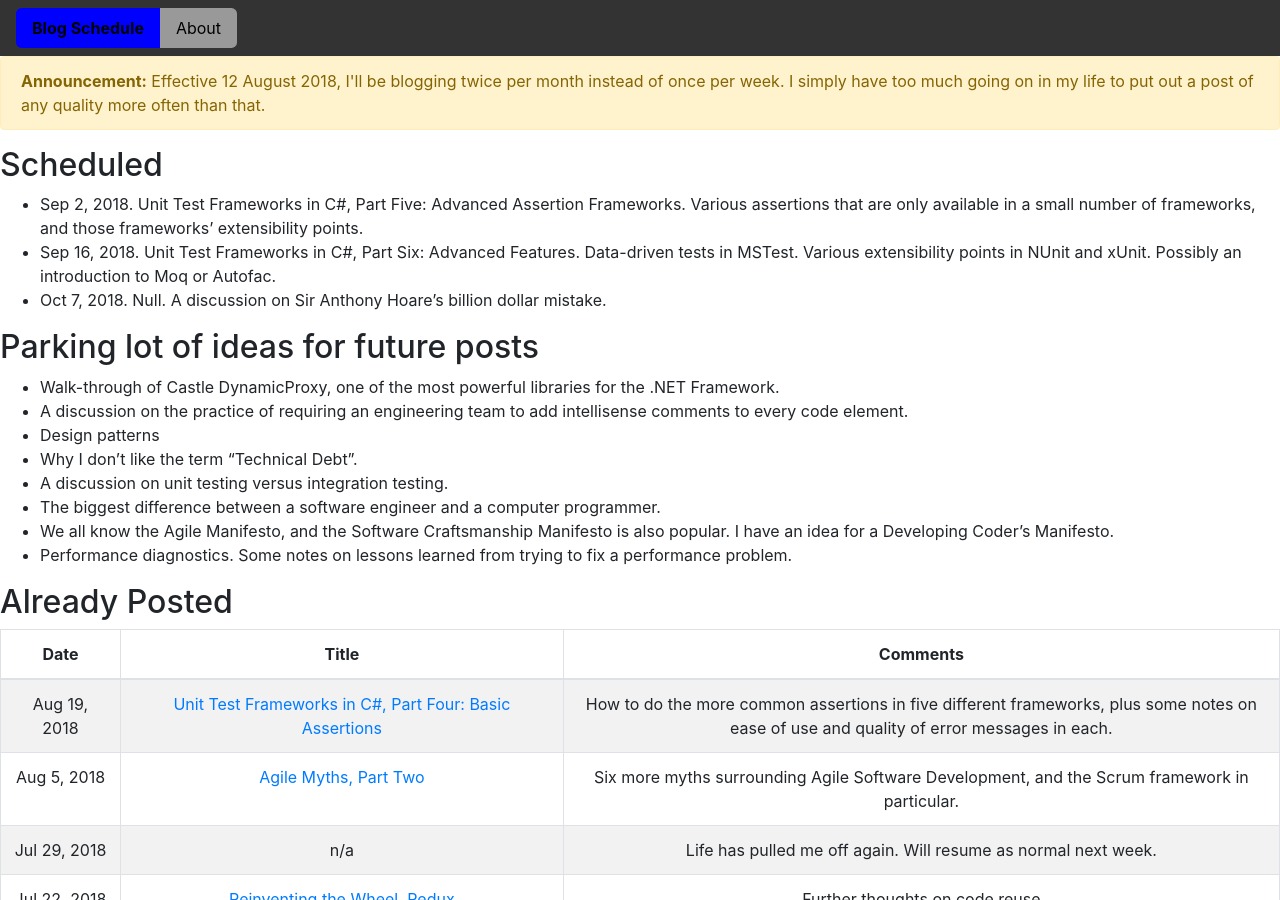
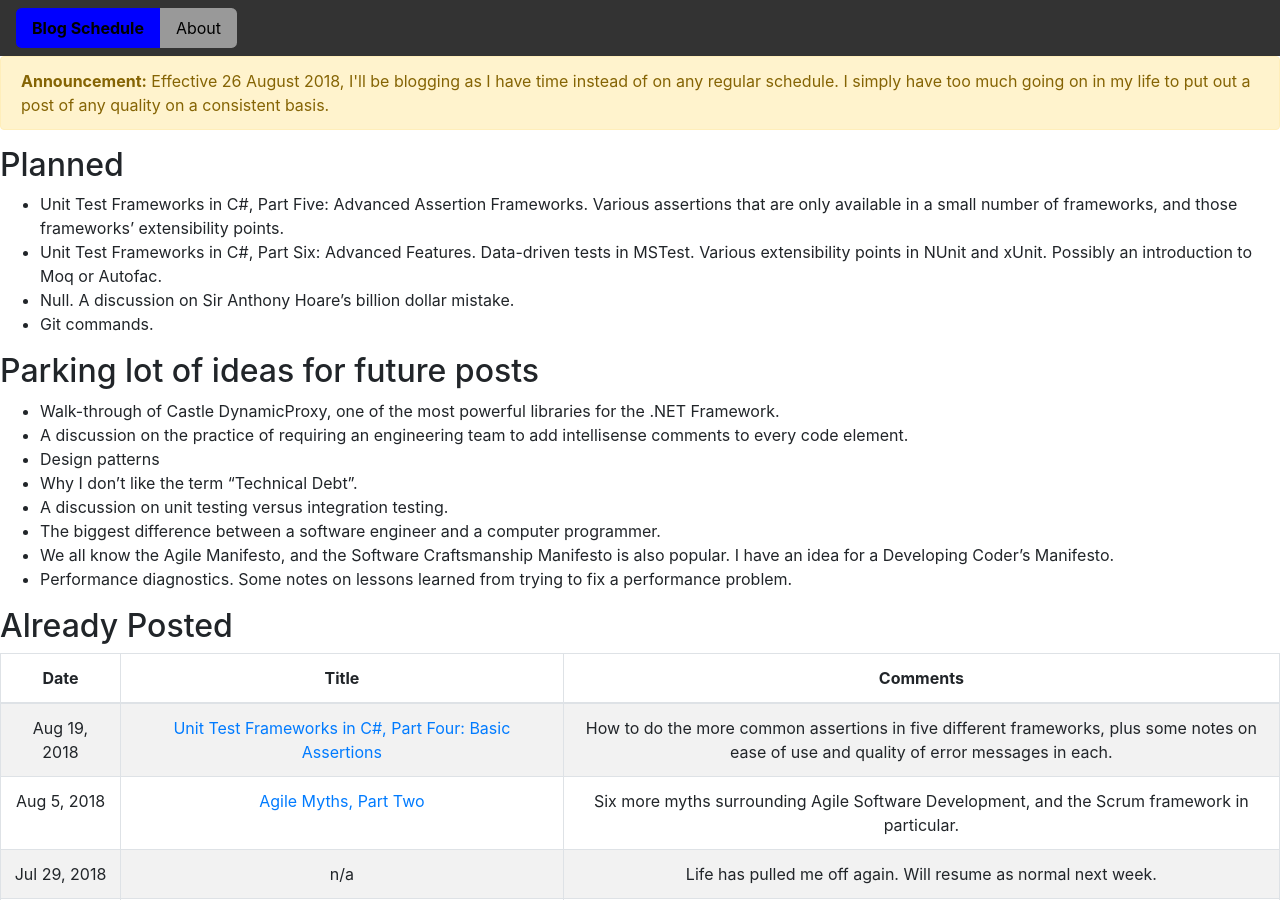
Before and after one commit to keith-anders/keith-anders.github.io, a Jekyll site: the page built from index.md, in a window 1280 px wide and 900 px high. Built offline with Jekyll 4.4.1, drawn with Linux system fonts in a browser that asks for light colours; nearby versions of some CDN libraries.

Commit message:
Updated with latest info.

```diff
--- a/index.md
+++ b/index.md
@@ -1,16 +1,17 @@
 ---
 title: Blog Schedule
 layout: default
-date: 2018-08-12
+date: 2018-08-26
 ---
 
-<p class="alert alert-warning"><b>Announcement:</b> Effective 12 August 2018, I'll be blogging twice per month instead of once per week. I simply have too much going on in my life to put out a post of any quality more often than that.</p>
+<p class="alert alert-warning"><b>Announcement:</b> Effective 26 August 2018, I'll be blogging as I have time instead of on any regular schedule. I simply have too much going on in my life to put out a post of any quality on a consistent basis.</p>
 
-## Scheduled
+## Planned
 
-- Sep 2, 2018. Unit Test Frameworks in C#, Part Five: Advanced Assertion Frameworks. Various assertions that are only available in a small number of frameworks, and those frameworks' extensibility points.
-- Sep 16, 2018. Unit Test Frameworks in C#, Part Six: Advanced Features. Data-driven tests in MSTest. Various extensibility points in NUnit and xUnit. Possibly an introduction to Moq or Autofac.
-- Oct 7, 2018. Null. A discussion on Sir Anthony Hoare's billion dollar mistake.
+- Unit Test Frameworks in C#, Part Five: Advanced Assertion Frameworks. Various assertions that are only available in a small number of frameworks, and those frameworks' extensibility points.
+- Unit Test Frameworks in C#, Part Six: Advanced Features. Data-driven tests in MSTest. Various extensibility points in NUnit and xUnit. Possibly an introduction to Moq or Autofac.
+- Null. A discussion on Sir Anthony Hoare's billion dollar mistake.
+- Git commands.
 
 ## Parking lot of ideas for future posts
 
```
